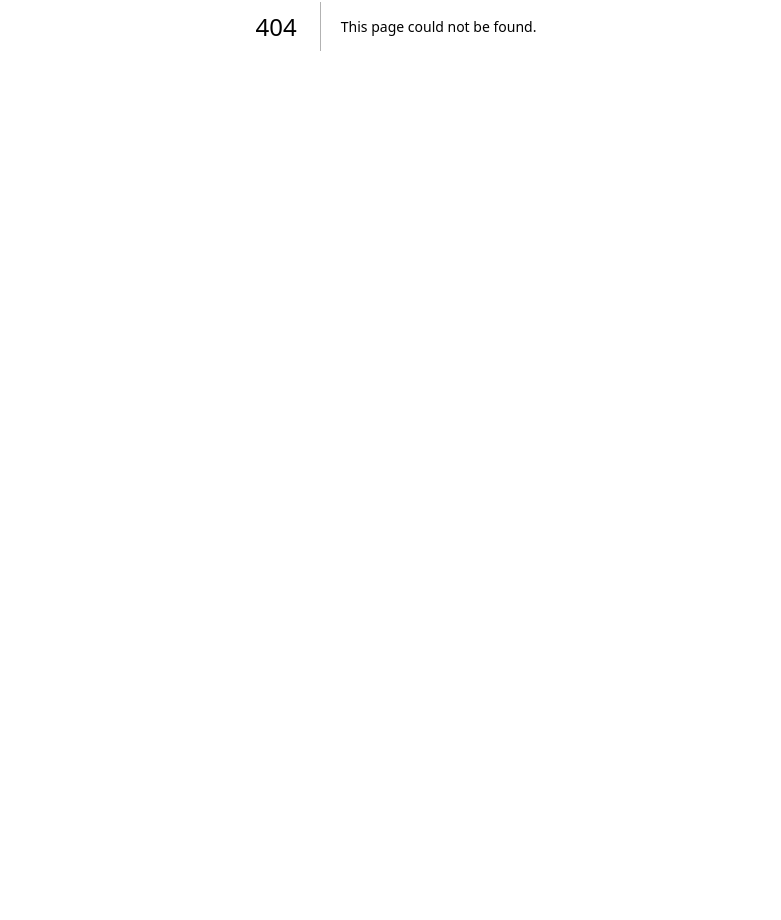
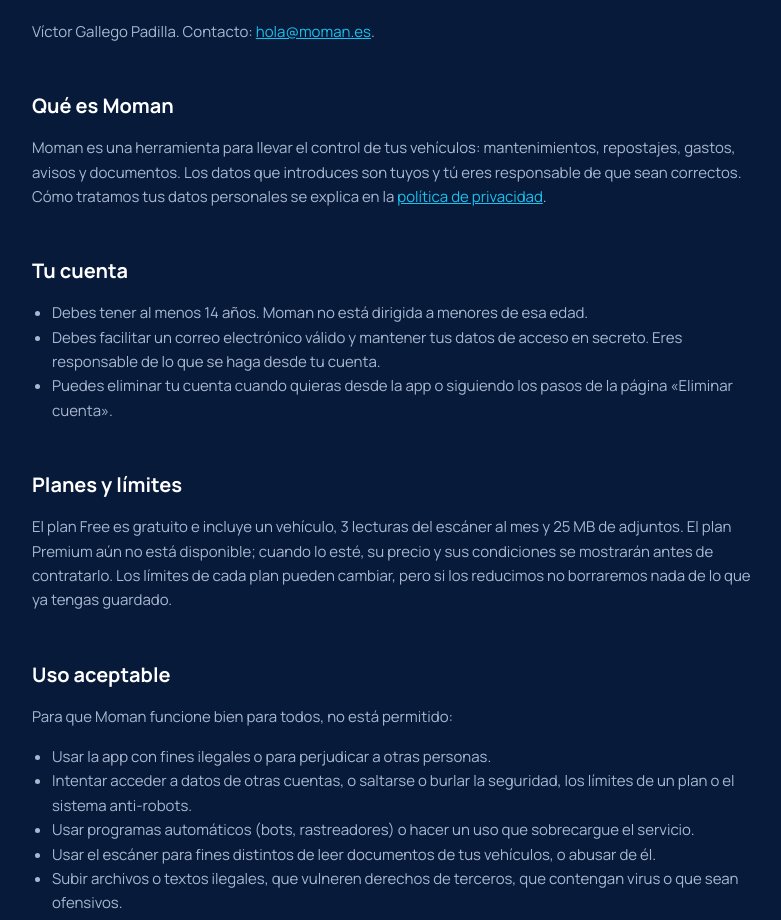
Before and after one commit to vipa935/landigmoman, a Next.js app: page /condiciones in a window 1280 px wide. Before the commit this address had no page. Shown: the part 374-1294 px from the top of the page, without its empty margins (244-1025 px from the left). Before the commit the page ends 800 px from the top, so only its background shows below. Built offline with nearby package versions, Linux system fonts and the light colour scheme.

Commit message:
Add files via upload

```diff
--- /dev/null
+++ b/app/condiciones/page.tsx
@@ -0,0 +1,112 @@
+import type { Metadata } from 'next'
+import { LegalPage } from '@/components/movant/legal-page'
+import { CONTACT_EMAIL, OWNER, TERMS_UPDATE } from '@/lib/site'
+
+export const metadata: Metadata = {
+  title: 'Condiciones de uso · Moman',
+  description: 'Reglas de uso de Moman: qué puedes hacer, qué no, planes y límites, y cuándo podemos suspender una cuenta.',
+}
+
+export default function Condiciones() {
+  return (
+    <LegalPage title="Condiciones de uso" updated={TERMS_UPDATE}>
+      <p>
+        Estas condiciones regulan el uso de Moman (la aplicación y la web moman.es). Al crear una cuenta o usar la app
+        las aceptas. Si no estás de acuerdo con ellas, no la uses.
+      </p>
+
+      <h2>Quién ofrece Moman</h2>
+      <p>
+        {OWNER.name}
+        {OWNER.nif ? `, con NIF ${OWNER.nif}` : ''}
+        {OWNER.address ? ` y domicilio en ${OWNER.address}` : ''}. Contacto:{' '}
+        <a href={`mailto:${CONTACT_EMAIL}`}>{CONTACT_EMAIL}</a>.
+      </p>
+
+      <h2>Qué es Moman</h2>
+      <p>
+        Moman es una herramienta para llevar el control de tus vehículos: mantenimientos, repostajes, gastos, avisos y
+        documentos. Los datos que introduces son tuyos y tú eres responsable de que sean correctos. Cómo tratamos tus
+        datos personales se explica en la <a href="/privacidad">política de privacidad</a>.
+      </p>
+
+      <h2>Tu cuenta</h2>
+      <ul>
+        <li>Debes tener al menos 14 años. Moman no está dirigida a menores de esa edad.</li>
+        <li>Debes facilitar un correo electrónico válido y mantener tus datos de acceso en secreto. Eres responsable de lo que se haga desde tu cuenta.</li>
+        <li>Puedes eliminar tu cuenta cuando quieras desde la app o siguiendo los pasos de la página «Eliminar cuenta».</li>
+      </ul>
+
+      <h2>Planes y límites</h2>
+      <p>
+        El plan Free es gratuito e incluye un vehículo, 3 lecturas del escáner al mes y 25 MB de adjuntos. El plan Premium
+        aún no está disponible; cuando lo esté, su precio y sus condiciones se mostrarán antes de contratarlo. Los
+        límites de cada plan pueden cambiar, pero si los reducimos no borraremos nada de lo que ya tengas guardado.
+      </p>
+
+      <h2>Uso aceptable</h2>
+      <p>Para que Moman funcione bien para todos, no está permitido:</p>
+      <ul>
+        <li>Usar la app con fines ilegales o para perjudicar a otras personas.</li>
+        <li>Intentar acceder a datos de otras cuentas, o saltarse o burlar la seguridad, los límites de un plan o el sistema anti-robots.</li>
+        <li>Usar programas automáticos (bots, rastreadores) o hacer un uso que sobrecargue el servicio.</li>
+        <li>Usar el escáner para fines distintos de leer documentos de tus vehículos, o abusar de él.</li>
+        <li>Subir archivos o textos ilegales, que vulneren derechos de terceros, que contengan virus o que sean ofensivos.</li>
+        <li>Suplantar a otra persona o dar datos falsos para registrarte.</li>
+        <li>Usar el apartado de sugerencias y comentarios para insultar, acosar o enviar publicidad no solicitada.</li>
+        <li>Copiar, revender o explotar Moman sin nuestro permiso.</li>
+      </ul>
+
+      <h2>Suspensión y cancelación de cuentas</h2>
+      <p>
+        Si incumples estas condiciones, podemos advertirte, limitar algunas funciones, suspender tu cuenta o cancelarla,
+        tanto si es del plan Free como de pago. Cuando sea posible te avisaremos antes por correo y te daremos la
+        oportunidad de corregirlo. En casos graves o urgentes (seguridad, actividad ilegal o un uso que afecte al servicio
+        o a otras personas) podremos actuar sin aviso previo. Si cancelamos tu cuenta, salvo que la ley lo impida podrás
+        pedirnos tus datos escribiendo a <a href={`mailto:${CONTACT_EMAIL}`}>{CONTACT_EMAIL}</a>. Si crees que nos hemos
+        equivocado, escríbenos y lo revisaremos.
+      </p>
+
+      <h2>Tus contenidos</h2>
+      <p>
+        Lo que guardas en Moman sigue siendo tuyo. Solo nos das permiso para almacenarlo y mostrártelo, que es necesario
+        para que la app funcione. Si nos envías una sugerencia, podemos usarla para mejorar Moman sin que tengamos que
+        pagarte nada por ello.
+      </p>
+
+      <h2>Avisos y datos orientativos</h2>
+      <p>
+        Los avisos de mantenimiento, ITV, seguro u otros, los cálculos de consumo y gasto, y las imágenes orientativas de
+        los vehículos son una ayuda y pueden contener errores. No sustituyen el manual del fabricante, la revisión de un
+        taller ni los plazos oficiales. Revisa siempre los datos importantes, como las fechas de vencimiento.
+      </p>
+
+      <h2>Disponibilidad y copia de tus datos</h2>
+      <p>
+        Procuramos que Moman funcione de forma continua, pero no podemos garantizar que no haya interrupciones o errores.
+        Puede haber paradas por mantenimiento o por causas ajenas a nosotros. Te recomendamos exportar tus datos a Excel de
+        vez en cuando. Qué pasaría si Moman dejara de funcionar se explica en la política de privacidad.
+      </p>
+
+      <h2>Responsabilidad</h2>
+      <p>
+        En la medida que permita la ley, no nos hacemos responsables de los daños que se deriven de un uso incorrecto de
+        la app, de datos introducidos con errores, de la pérdida de plazos o de interrupciones del servicio. Esto no limita
+        los derechos que la ley reconoce a las personas consumidoras ni nuestra responsabilidad cuando la ley no permita
+        excluirla.
+      </p>
+
+      <h2>Cambios en estas condiciones</h2>
+      <p>
+        Podemos modificar estas condiciones. Si el cambio es importante, te avisaremos dentro de la app o por correo antes
+        de que se aplique, y actualizaremos la fecha de arriba. Si sigues usando Moman después, se entiende que las aceptas.
+      </p>
+
+      <h2>Ley aplicable</h2>
+      <p>
+        Estas condiciones se rigen por la ley española. Si eres consumidor, conservas los derechos que te reconoce la ley y
+        puedes acudir a los tribunales de tu domicilio.
+      </p>
+    </LegalPage>
+  )
+}
```
